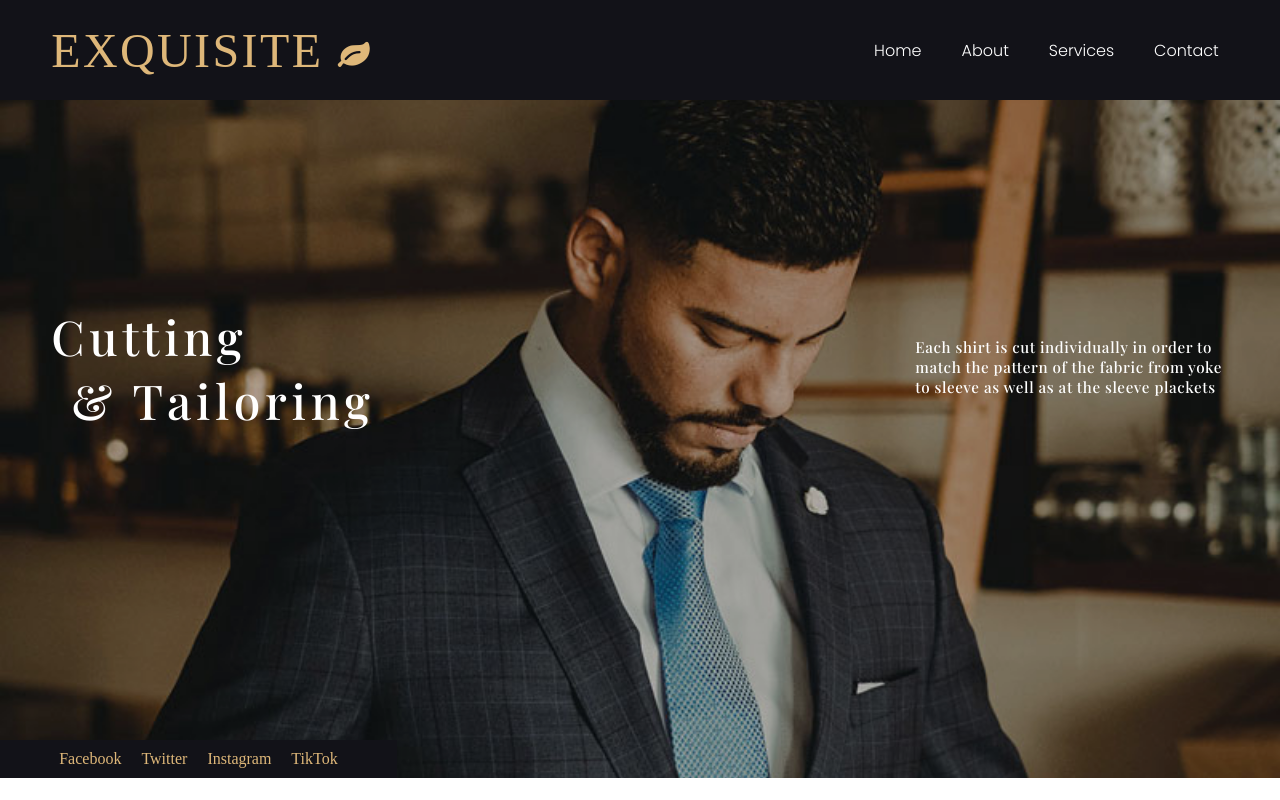
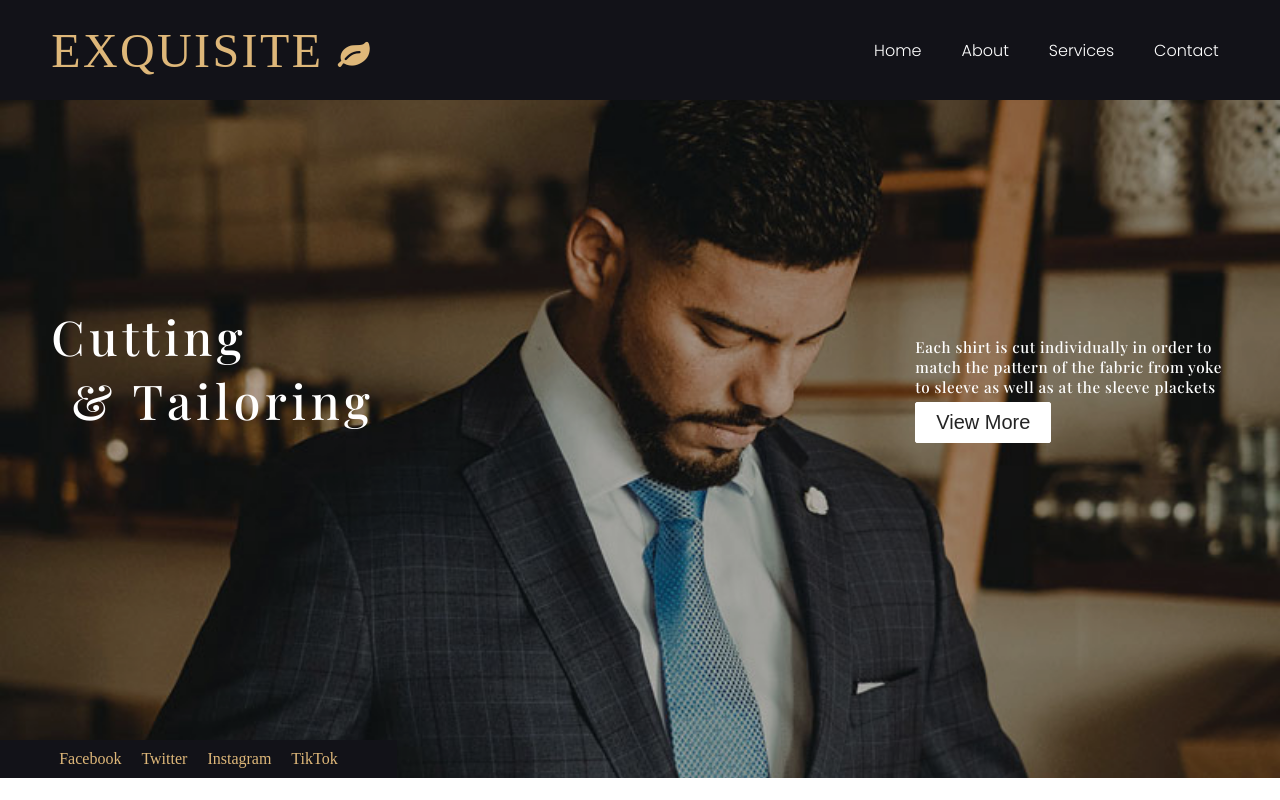
Before and after one commit to Dipsaint1/Exquisite-Couture, a React (Create React App) app: page / in a window 1280 px wide. Built offline with nearby package versions, Linux system fonts and the light colour scheme; a web font is replaced by a local one.

Commit message:
Added HeroSection

```diff
--- a/src/components/HeroSection.css
+++ b/src/components/HeroSection.css
@@ -42,18 +42,26 @@
   margin-left: 20px;
 }
 
-.hero-text{
+.hero-text-container{
   position: absolute;
   top: 35%;
+  display: flex;
+  flex-direction: column;
   width: 25%;
   right: 0;
   margin-right: 3.5%;
   font-family: 'Playfair Display', serif;
+  color: #fff;
+}
+
+.hero-text{
+  width: 100%;
   font-weight: 500;
-  color: #fff;
   letter-spacing: 0.04em;
   font-size: 0.95rem;
+  margin-bottom: 5px;
 }
+
 .hero-footer{
   position: absolute;
   bottom: 0;
@@ -80,7 +88,7 @@
     height: 100%;
   }
 
-  .hero-header, .hero-text{
-    /* display: none; */
+  .hero-text-container, .hero-header{
+    display: none;
   }
 }
--- a/src/components/HeroSection.js
+++ b/src/components/HeroSection.js
@@ -13,7 +13,12 @@ function HeroSection() {
       {/* <video src={video} autoPlay muted loop></video> */}
       <div className="hero-information">
         <h1 className="hero-header">Cutting <br/> <span> & Tailoring</span></h1>
-        <p className="hero-text">Each shirt is cut individually in order to match the pattern of the fabric from yoke to sleeve as well as at the sleeve plackets</p>
+        <div className="hero-text-container">
+          <p className="hero-text">Each shirt is cut individually in order to match the pattern of the fabric from yoke to sleeve as well as at the sleeve plackets</p>
+          <Link to="#" className="hero-text-btn">
+            <Button>View More</Button>
+          </Link>
+        </div>
       </div>
       <div className='hero-footer'>
         <Link to="#"><span> Facebook </span> </Link>
```
